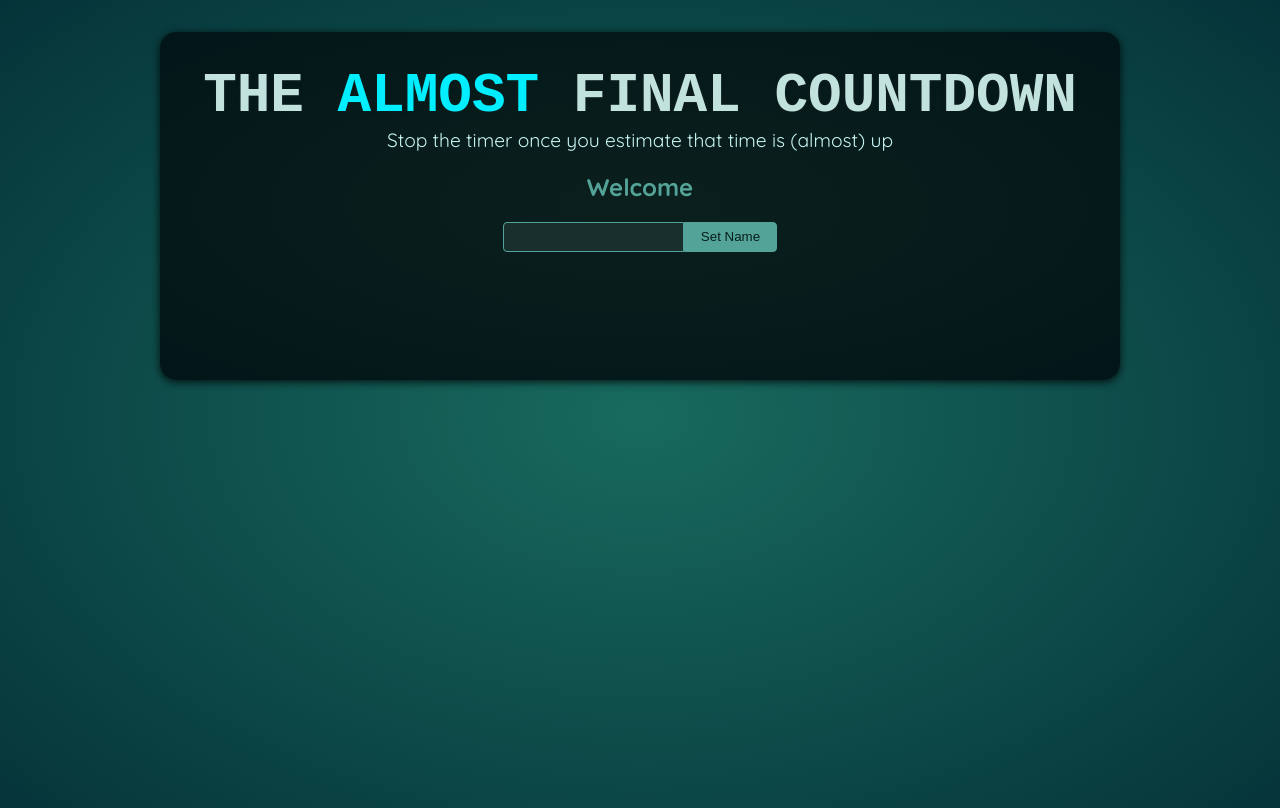
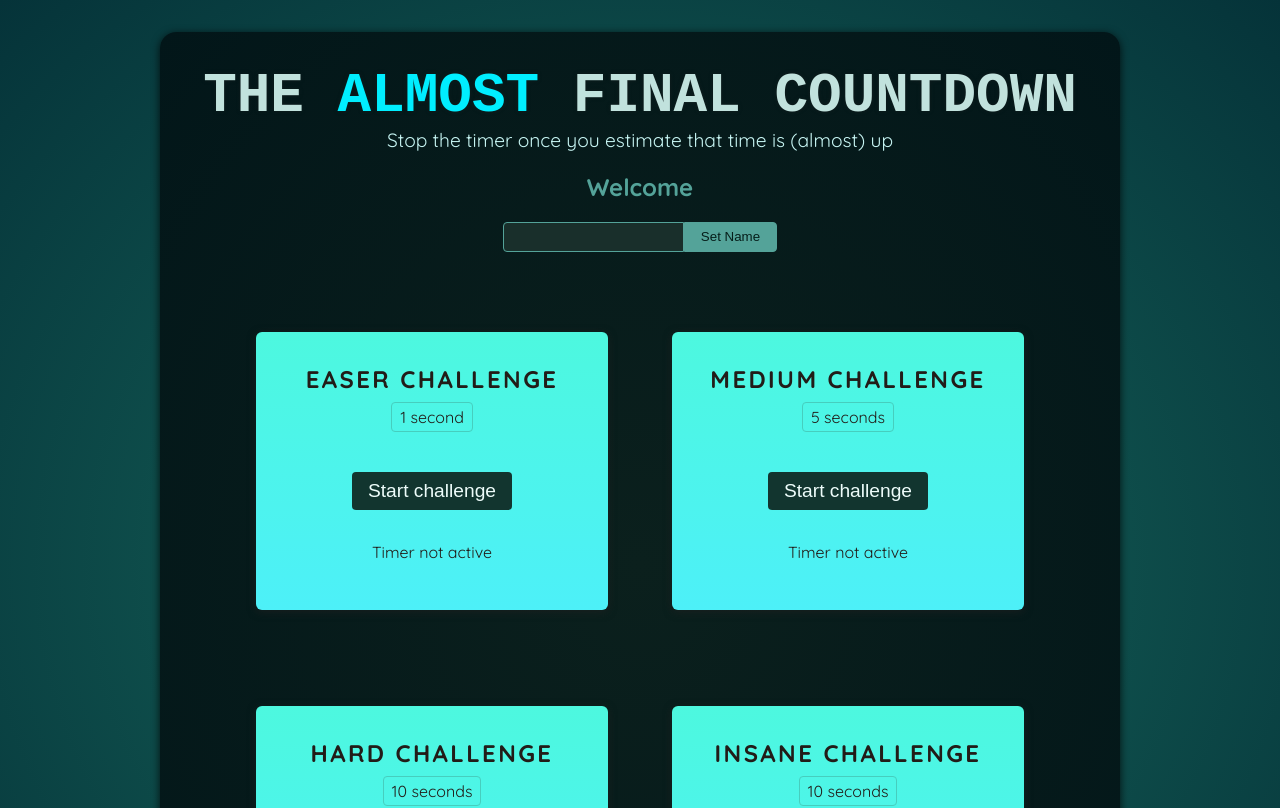
Before and after one commit to milanzivanov/react-complite-guide-max, a React (Vite) app in the folder 08-refPortals/: page / in a window 1280 px wide. Shown: the top 808 px of the page. Built offline with nearby package versions, Linux system fonts and the light colour scheme; a web font is replaced by a local one.

Commit message:
Using ref for more than DOM element conections

```diff
--- a/08-refPortals/src/App.jsx
+++ b/08-refPortals/src/App.jsx
@@ -1,10 +1,16 @@
-import Player from './components/Player.jsx';
+import Player from "./components/Player.jsx";
+import TimerChallenge from "./components/TimerChallenge.jsx";
 
 function App() {
   return (
     <>
       <Player />
-      <div id="challenges"></div>
+      <div id="challenges">
+        <TimerChallenge title="Easer Challenge" targetTime={1} />
+        <TimerChallenge title="Medium Challenge" targetTime={5} />
+        <TimerChallenge title="Hard Challenge" targetTime={10} />
+        <TimerChallenge title="Insane Challenge" targetTime={10} />
+      </div>
     </>
   );
 }
--- /dev/null
+++ b/08-refPortals/src/components/TimerChallenge.jsx
@@ -0,0 +1,39 @@
+import { useState, useRef } from "react";
+
+function TimerChallenge({ title, targetTime }) {
+  const [timerStarted, setTimerStarted] = useState(false);
+  const [timerExpired, setTimerExpired] = useState(false);
+
+  const timer = useRef();
+
+  function handleStart() {
+    timer.current = setTimeout(() => {
+      setTimerExpired(true);
+    }, targetTime * 1000);
+
+    setTimerStarted(true);
+  }
+
+  function handleStop() {
+    clearTimeout(timer.current);
+  }
+
+  return (
+    <section className="challenge">
+      <h2>{title}</h2>
+      {timerExpired && <p>You lost!!!</p>}
+      <p className="challenge-time">
+        {targetTime} second{targetTime > 1 ? "s" : ""}
+      </p>
+      <p>
+        <button onClick={timerStarted ? handleStop : handleStart}>
+          {timerStarted ? "Stop" : "Start"} challenge
+        </button>
+      </p>
+      <p className={timerStarted ? "active" : undefined}>
+        {timerStarted ? "Timer active" : "Timer not active"}
+      </p>
+    </section>
+  );
+}
+export default TimerChallenge;
```
